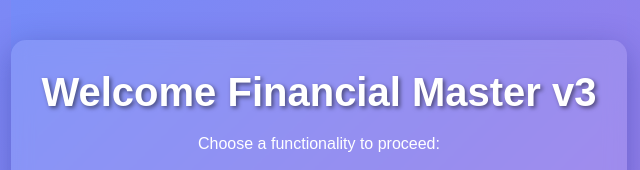
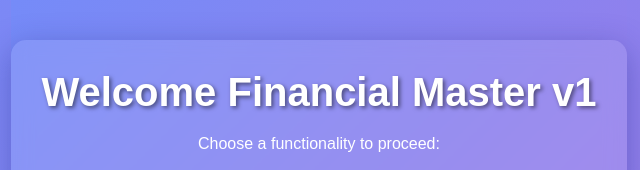
Before and after one commit to kingelon/financial-calcy-cursor01, a website: page index.html in a window 1280 px wide. Shown: the part 174-344 px from the top of the page, 321-961 px from the left. Drawn offline with Linux system fonts and the light colour scheme.

Commit message:
updated welcome screen name - for gcp autodeploy test4.1

```diff
--- a/index.html
+++ b/index.html
@@ -8,7 +8,7 @@
 </head>
 <body>
     <div class="index-container">
-        <h1>Welcome Financial Master v3</h1>
+        <h1>Welcome Financial Master v1</h1>
         <p>Choose a functionality to proceed:</p>
         <div class="options">
             <a href="financial-app/public/interest.html" class="option-block" id="interest-block">
```
